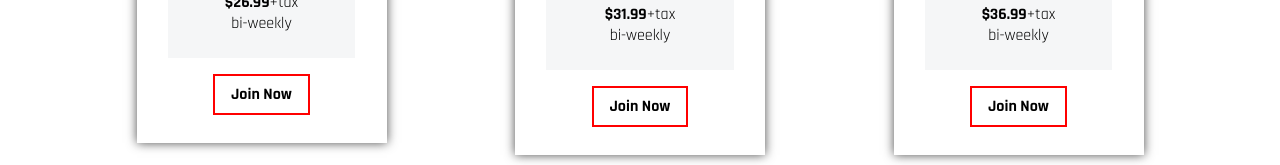
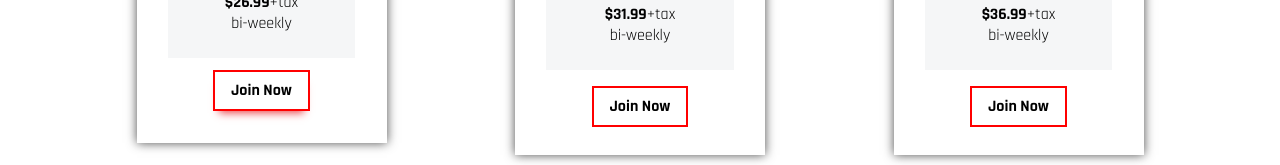
Before and after one commit to Parsa-jalilifar/BEFIT, an Angular app: page / in a window 1280 px wide. In both pictures the pointer is over the link 261 px from the left and 4093 px from the top of the page. Shown: the part 3999-4164 px from the top of the page. Built offline with nearby package versions, Linux system fonts and the light colour scheme.

Commit message:
plan button animated

```diff
--- a/src/app/components/plans/plans.component.scss
+++ b/src/app/components/plans/plans.component.scss
@@ -85,6 +85,13 @@
           font-weight: bold;
           padding: 0.5rem 1rem;
           border: 2px solid $darkRed;
+          transition: 0.25s;
+
+          &:hover,
+          &:focus {
+            box-shadow: 0 0.5em 0.5em -0.4em $lightRed;
+            transform: translateY(-0.25em);
+          }
         }
       }
     }
```
